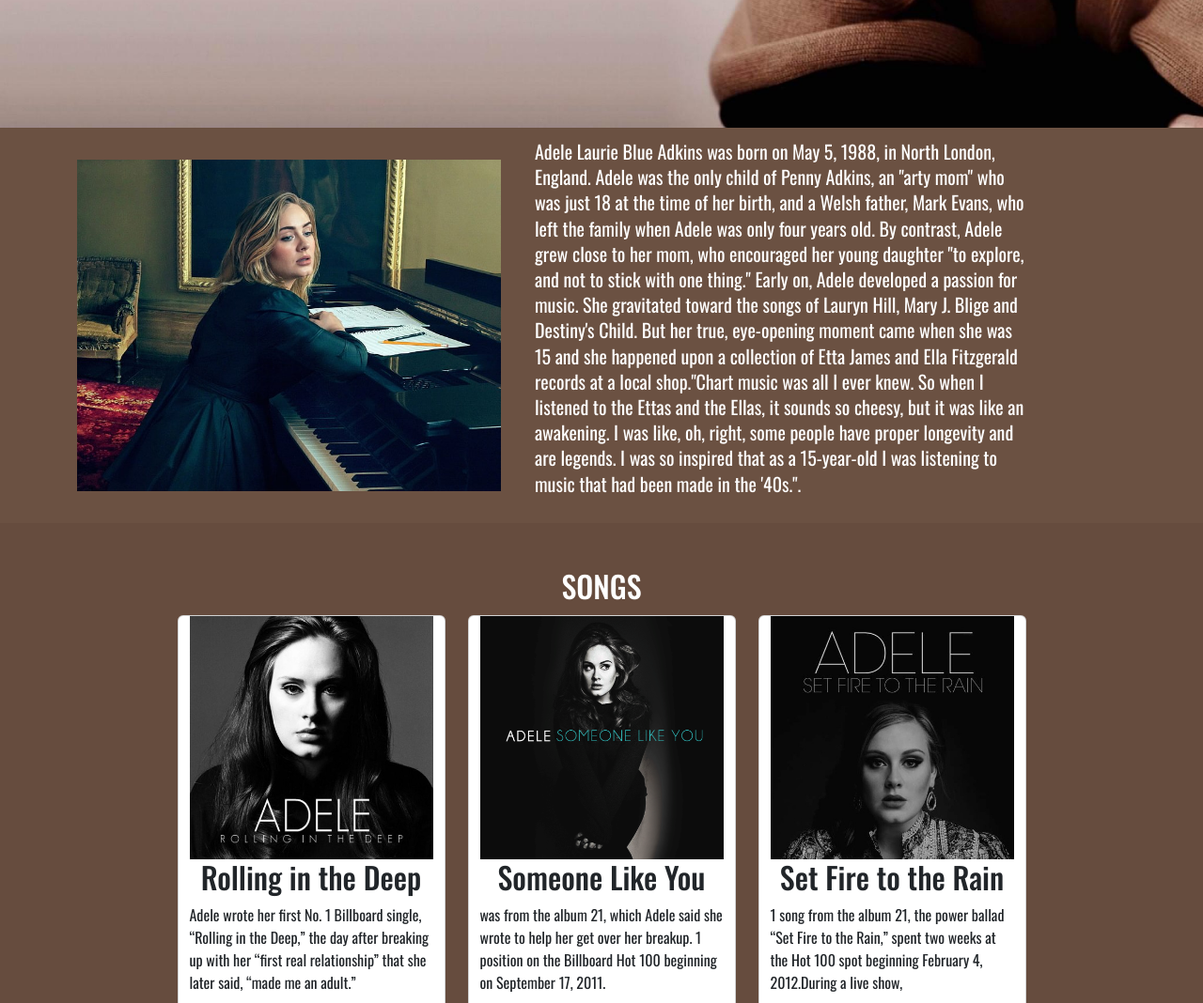
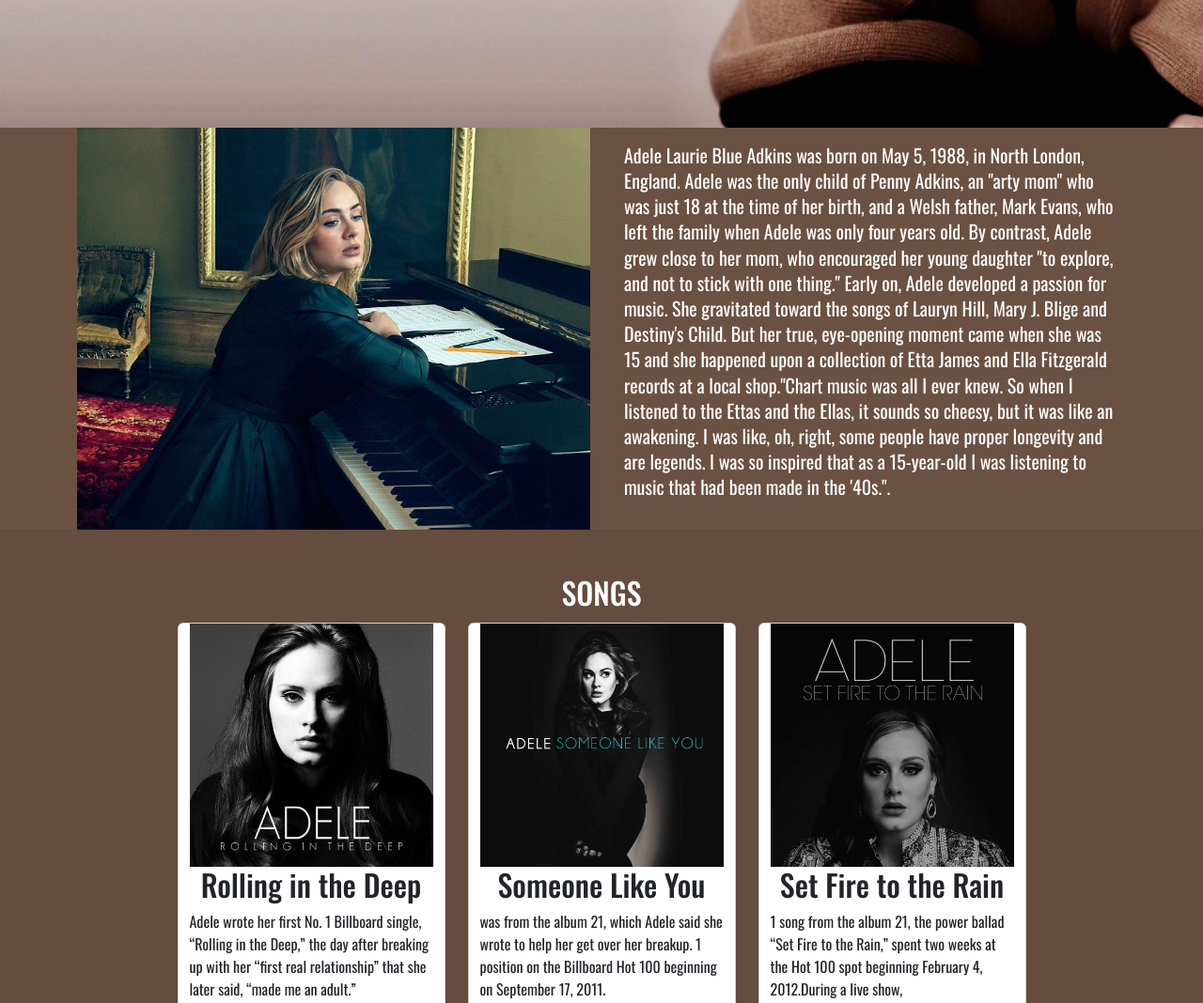
Before and after one commit to wasimtayyan/YOUR-FAORITE-ARTIST, a plain HTML site: page index.html in a window 1280 px wide. Shown: the part 720-1788 px from the top of the page at 94% size. Drawn offline with nearby package versions, Linux system fonts and the light colour scheme.

Commit message:
final touches

```diff
--- a/index.html
+++ b/index.html
@@ -55,11 +55,11 @@
   <section class="section-two">
     <div class="container">
       <div class="row d-flex align-items-center justify-content-baseline">
-        <div class="col-sm-12 col-md-5 ade">
+        <div class="col-sm-12 col-md-6 ade">
           <img
               src="./images/adele-adele-wallpaper-preview.jpg"
               alt="Adele with piano"
-              width=""
+              width="100%"
 
             />
         </div>
```
